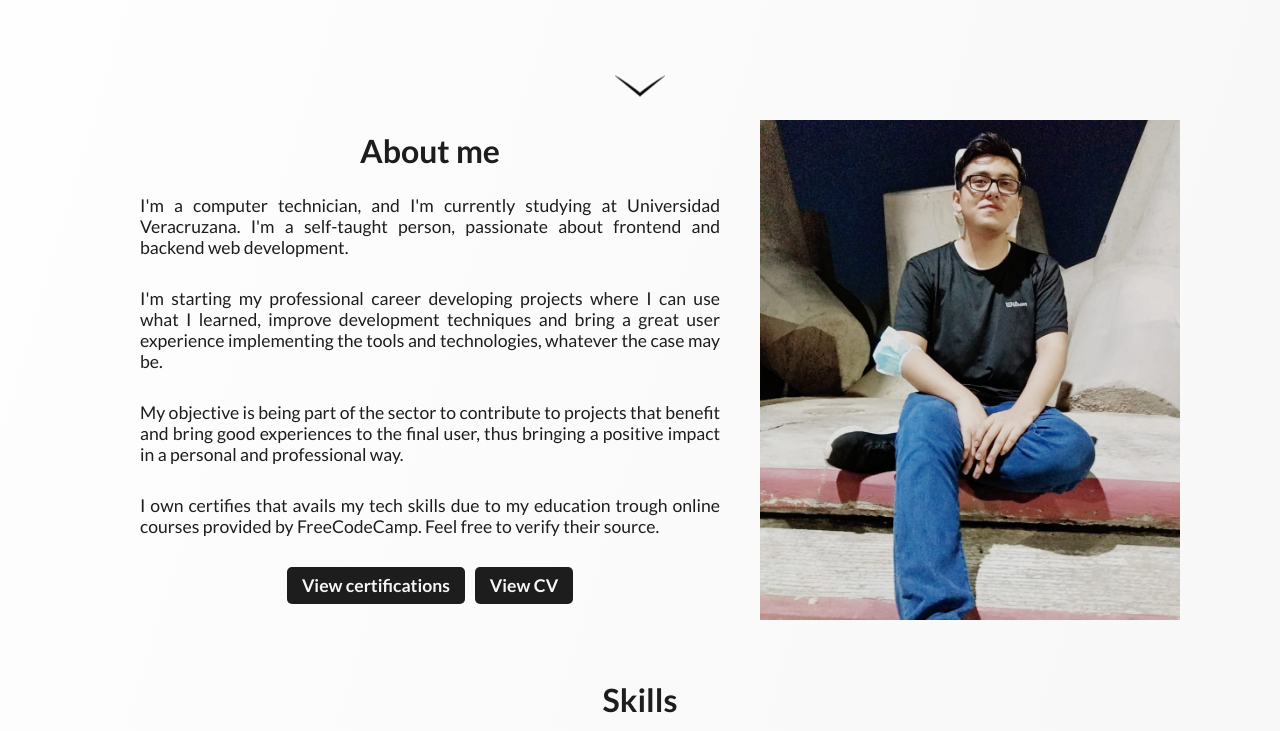
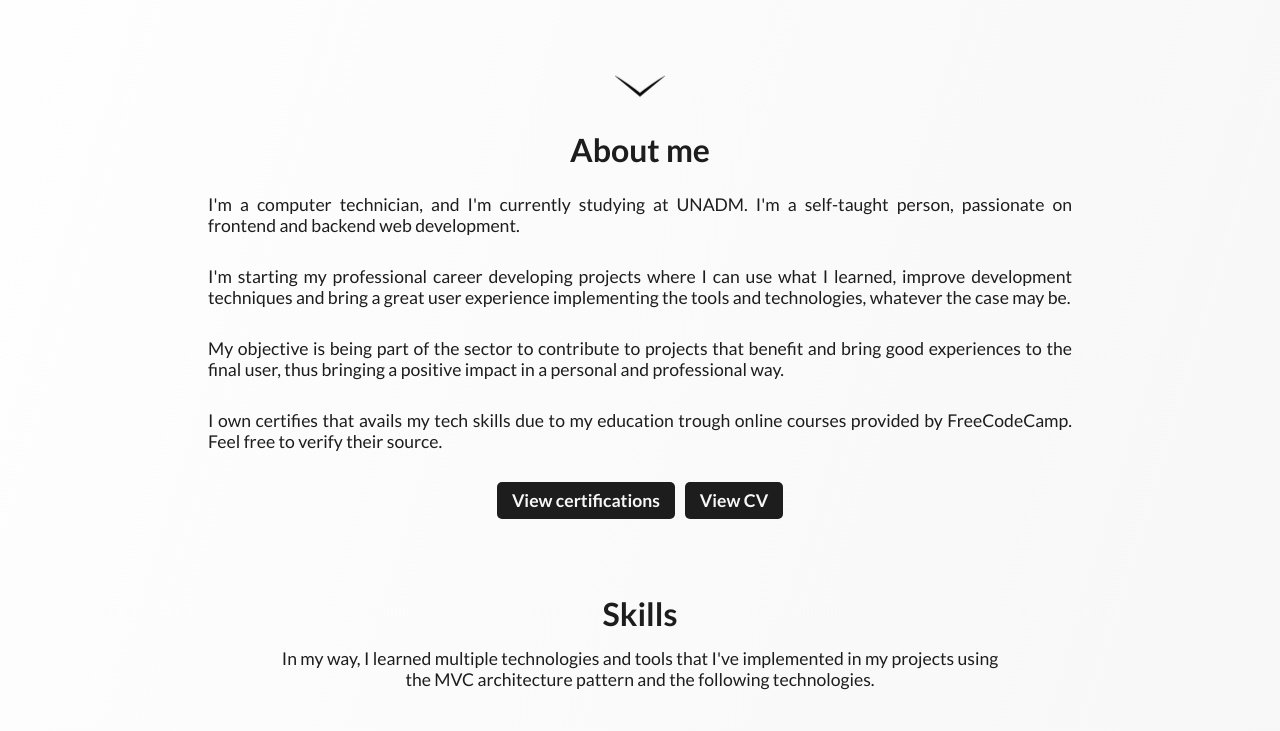
Before and after one commit to Diego-EM/Portfolio, a plain HTML site: page index.html in a window 1280 px wide. Shown: the part 660-1391 px from the top of the page. Drawn offline with nearby package versions, Linux system fonts and the light colour scheme; files whose address does not match are found by name.

Commit message:
CV update and minor changes in webpage

```diff
--- a/index.html
+++ b/index.html
@@ -68,8 +68,8 @@
             <div id="about_content">
                 <h2 id="about_title">About me</h2>
                 <p id="about_p1">
-                    I'm a computer technician, and I'm currently studying at Universidad Veracruzana.
-                    I'm a self-taught person, passionate about frontend and backend web development.
+                    I'm a computer technician, and I'm currently studying at UNADM.
+                    I'm a self-taught person, passionate on frontend and backend web development.
                 </p>
                 <p id="about_p2">
                     I'm starting my professional career developing projects where I can use what I learned,
@@ -93,7 +93,6 @@
                     </a>
                 </div>
             </div>
-            <figure></figure>
         </section>
         <section id="skill">
             <h2 id="skill_title" class="sr_elem">Skills</h2>
@@ -215,7 +214,6 @@
                     <div class="project_description">
                         <div class="project_anchors">
                             <a href="https://github.com/Diego-EM/Quizzme" target="_blank"><img src="./assets/misc/github.svg" alt="See code"></a>
-                            <a href="https://quizz-me.herokuapp.com/" target="_blank"><img src="./assets/misc/link.svg" alt="See project"></a>
                         </div>
                         <h3>Quizzme</h3>
                         <p id="project_3">
@@ -312,13 +310,13 @@
                 <li><a href="https://www.facebook.com/diego.munoz.790693/" target="_blank">
                     <img src="./assets/misc/facebook.svg" alt="facebook">
                 </a></li>
-                <li><a href="https://www.instagram.com/diego.munoz.790693/?hl=en" target="_blank">
+                <li><a href="https://www.instagram.com/_diegoem_/?hl=en" target="_blank">
                     <img src="./assets/misc/instagram.svg" alt="instagram">
                 </a></li>
             </ul>
         </div>
         <div id="footer_misc">
-            <p>DM - 2022</p>
+            <p>DM - 2023</p>
             <a href="./assets/misc/CV_Diego Enrique Muñoz.pdf" id="footer_cv" download>View CV</a>
         </div>
     </footer>
--- a/scripts/content.js
+++ b/scripts/content.js
@@ -7,7 +7,7 @@ const PageContent = {
         w1: "Hi! I'm Diego Muñoz",
         w2: "I'm a Jr. web developer",
         at: "About me",
-        a1: "I'm a computer technician, and I'm currently studying at Universidad Veracruzana. I'm a self-taught person, passionate about frontend and backend web development.",
+        a1: "I'm a computer technician, and I'm currently studying at UNADM. I'm a self-taught person, passionate on frontend and backend web development.",
         a2: "I'm starting my professional career developing projects where I can use what I learned, improve development techniques and bring a great user experience implementing the tools and technologies, whatever the case may be.",
         a3: "My objective is being part of the sector to contribute to projects that benefit and bring good experiences to the final user, thus bringing a positive impact in a personal and professional way.",
         a4: "I own certifies that avails my tech skills due to my education trough online courses provided by FreeCodeCamp. Feel free to verify their source.",
@@ -54,7 +54,7 @@ const PageContent = {
         w1: "Hey! Soy Diego Muñoz",
         w2: "Soy un desarrollador web jr.",
         at: "Sobre mi",
-        a1: "Soy técnico bachiller en computación y actualmente me encuentro estudiando en la Universidad Veracruzana. Soy una persona autodidacta, apasionado por el desarrollo web, tanto del lado cliente como del servidor.",
+        a1: "Soy técnico bachiller en computación y actualmente me encuentro estudiando en la UNADM. Soy una persona autodidacta, apasionado por el desarrollo web, tanto del lado cliente como del servidor.",
         a2: "Estoy trazando mi camino profesional a partir de proyectos en los cuales me permitan hacer uso de todo lo que he aprendido con el tiempo, perfeccionar técnicas de desarrollo y brindar una experiencia de usuario agradable implementando las herramientas y tecnologías según sus necesidades.",
         a3: "Mi objetivo es formar parte del sector de la informática para contribuir a proyectos que beneficien y den una buena experiencia al usuario final, y de tal forma dar un impacto positivo a nivel personal y profesional con las tecnologías del momento.",
         a4: "Cuento con certificados que avalan mis habilidades técnicas gracias al estudio a través de cursos online proveídos por FreeCodeCamp. Siéntete libre de verificar las fuentes.",
@@ -99,14 +99,12 @@ const DinamicContent = {
     EN: [
         "I create solutions and resolve needs",
         "I'm a passionate web developer",
-        "I make awesome experiences",
-        "I love coding and coffee"
+        "I make awesome experiences"
     ],
     ES: [
         "Creo soluciones y resuelvo necesidades",
         "Soy un desarrollador web apasionado",
-        "Creo experiencias asombrosas",
-        "Amo la programación y el café"
+        "Creo experiencias asombrosas"
     ]
 }
 
--- a/style.sass
+++ b/style.sass
@@ -194,17 +194,11 @@ section
         text-align: center
 
     p
+        width: 80%
+        min-width: 150px
         margin: 15px 40px
         font-size: 1.1em
         text-align: justify
-
-figure
-    height: 500px
-    max-width: 450px
-    min-width: 420px
-    background-color: $gray
-    background-image: url('./assets/misc/about.jpg')
-    background-size: cover
 
 @media only screen and (max-width: 940px)
     figure
@@ -317,7 +311,7 @@ figure
                 .project_preview img
                     filter: grayscale(0)
 
-            @media only screen and ( max-width: 1163px)
+            @media only screen and ( max-width: 1167px)
                 width: 474px
 
             @media only screen and ( max-width: 652px)
```
Also changed, not shown: style.css, 2 other files.
